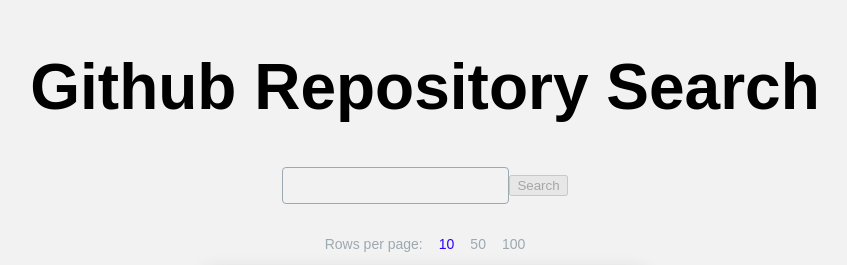
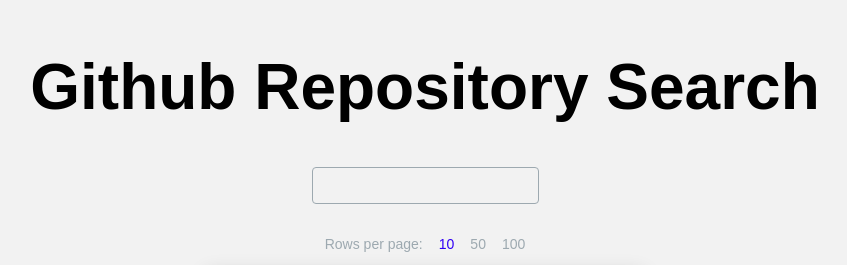
Before and after one commit to szczupag/react-coding-challenge, a React app: page / in a window 1280 px wide. Shown: the top 265 px of the page, without its empty margins (215-1062 px from the left). Built offline with nearby package versions, Linux system fonts and the light colour scheme.

Commit message:
Remove search button. Fire api request when user stopped typing.

```diff
--- a/src/components/Input/index.js
+++ b/src/components/Input/index.js
@@ -4,7 +4,6 @@
 const Input = ({
   value,
   onChange,
-  onClick,
 }) => (
   <div className={s.wrapper}>
     <input
@@ -13,12 +12,6 @@
       onChange={onChange}
       className={s.input}
     />
-    <button
-      type="button"
-      onClick={onClick}
-      disabled={!value}>
-        Search
-    </button>
   </div>
 );
 
--- a/src/components/SearchPanel/index.js
+++ b/src/components/SearchPanel/index.js
@@ -14,7 +14,6 @@
     result,
     errors,
     inputChangeHandler,
-    buttonClickHandler,
   } = useRepositorySearch();
 
   const {
@@ -35,7 +34,6 @@
       <Input
         value={value}
         onChange={inputChangeHandler}
-        onClick={buttonClickHandler}
       />
       <State
         loading={loading}
--- a/src/hooks/useRepositorySearch.js
+++ b/src/hooks/useRepositorySearch.js
@@ -69,16 +69,17 @@
     };
   }, []);
 
+  useEffect(() => {
+    const timeout = setTimeout(() => {
+      if (value && value !== q) requestHandler(value);
+    }, 2000);
+    return () => clearTimeout(timeout)
+  }, [value]);
+
   const inputChangeHandler = (event) => {
     event.persist();
     const { target: { value } } = event;
     setValue(value);
-  };
-
-  const buttonClickHandler = () => {
-    if (value !== q) {
-      requestHandler(value);
-    };
   };
 
   return {
@@ -88,7 +89,6 @@
     result,
     errors,
     inputChangeHandler,
-    buttonClickHandler,
   }
 };
 
```
